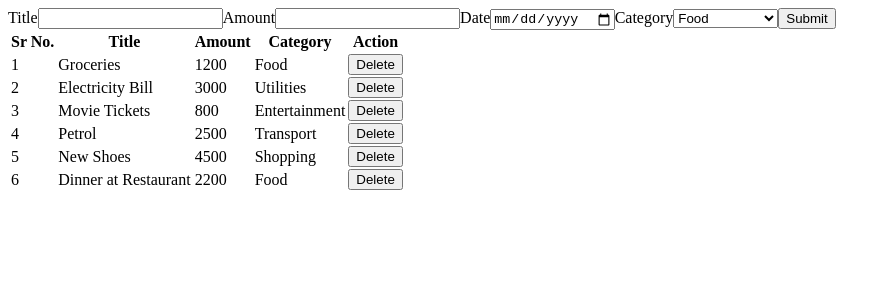
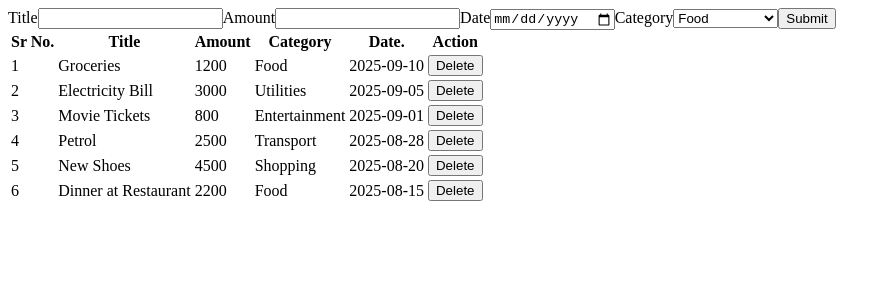
Before and after one commit to ashugautam009/ExpenseTracker, a React (Vite) app: page / in a window 1280 px wide. Shown: the top 300 px of the page, without its empty margins (0-891 px from the left). Built offline with nearby package versions, Linux system fonts and the light colour scheme.

Commit message:
Validation Done on Submit with some alert messege

```diff
--- a/src/App.jsx
+++ b/src/App.jsx
@@ -40,11 +40,18 @@ function App() {
       category:category,
     }
     console.log('payload',payload)
-
-    Setdata([...data,payload])
+    if(amount>0 && title.length>0 && date && category){
+      Setdata([...data,payload])
+      alert('User Informatoin Added')
+    }
+    else{
+      alert(' Invalid Data Pleasec correct it ')
+    }
     SetTitle('')
     SetAmount('');
     SetDate('');
+
+
   }
   return (
     <div>
@@ -75,6 +82,7 @@ function App() {
             <th>Title</th>
             <th>Amount</th>
             <th>Category</th>
+            <th>Date.</th>
             <th>Action</th>
           </tr>
         </thead>
@@ -86,7 +94,8 @@ function App() {
                 <td>{check.title}</td>
                 <td>{check.amount}</td>
                 <td>{check.category}</td>
-                <button disabled={disabledcheck()} onClick={()=>handleDelete(check.id)}>Delete</button>
+                <td>{check.date}</td>
+                <td><button disabled={disabledcheck()} onClick={()=>handleDelete(check.id)}>Delete</button></td>
               </tr>
             )
           })}
```
